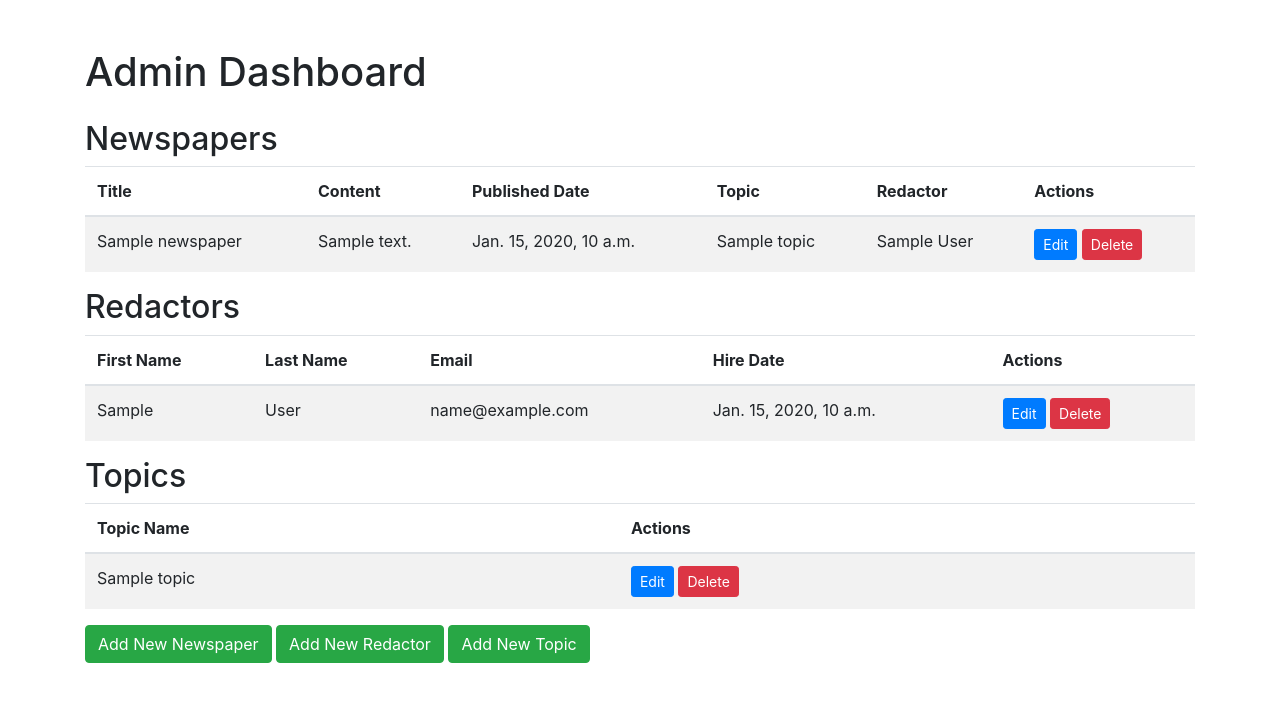
After one commit to zakotii/-Newspaper-Agency, a Django app: template newspaper_app/templates/admin_dashboard.html in a window 1280 px wide. The commit adds this page. Shown: the top 702 px of the page. Run offline with Django 4.2, Linux system fonts and the light colour scheme; the template is opened without the code that fills it: most values are stand-ins (such as "Sample title", 1, 10 or a date in 2020); some libraries are stand-ins or nearby versions.

Commit message:
added file admin_dashboard.html

```diff
--- /dev/null
+++ b/newspaper_app/templates/admin_dashboard.html
@@ -0,0 +1,100 @@
+<!DOCTYPE html>
+<html lang="en">
+<head>
+    <meta charset="UTF-8">
+    <meta name="viewport" content="width=device-width, initial-scale=1.0">
+    <title>Admin Dashboard</title>
+    <link href="https://stackpath.bootstrapcdn.com/bootstrap/4.3.1/css/bootstrap.min.css" rel="stylesheet">
+</head>
+<body>
+    <div class="container mt-5">
+        <h1 class="mb-4">Admin Dashboard</h1>
+
+        <!-- Газеты -->
+        <h2>Newspapers</h2>
+        <table class="table table-striped">
+            <thead>
+                <tr>
+                    <th>Title</th>
+                    <th>Content</th>
+                    <th>Published Date</th>
+                    <th>Topic</th>
+                    <th>Redactor</th>
+                    <th>Actions</th>
+                </tr>
+            </thead>
+            <tbody>
+                {% for newspaper in newspapers %}
+                <tr>
+                    <td>{{ newspaper.title }}</td>
+                    <td>{{ newspaper.content|truncatewords:10 }}</td>
+                    <td>{{ newspaper.published_date }}</td>
+                    <td>{{ newspaper.topic.name }}</td>
+                    <td>{{ newspaper.redactor.first_name }} {{ newspaper.redactor.last_name }}</td>
+                    <td>
+                        <a href="{% url 'newspaper_update' newspaper.pk %}" class="btn btn-primary btn-sm">Edit</a>
+                        <a href="{% url 'newspaper_delete' newspaper.pk %}" class="btn btn-danger btn-sm">Delete</a>
+                    </td>
+                </tr>
+                {% endfor %}
+            </tbody>
+        </table>
+
+        <!-- Редакторы -->
+        <h2>Redactors</h2>
+        <table class="table table-striped">
+            <thead>
+                <tr>
+                    <th>First Name</th>
+                    <th>Last Name</th>
+                    <th>Email</th>
+                    <th>Hire Date</th>
+                    <th>Actions</th>
+                </tr>
+            </thead>
+            <tbody>
+                {% for redactor in redactors %}
+                <tr>
+                    <td>{{ redactor.first_name }}</td>
+                    <td>{{ redactor.last_name }}</td>
+                    <td>{{ redactor.email }}</td>
+                    <td>{{ redactor.hire_date }}</td>
+                    <td>
+                        <a href="{% url 'redactor_update' redactor.pk %}" class="btn btn-primary btn-sm">Edit</a>
+                        <a href="{% url 'redactor_delete' redactor.pk %}" class="btn btn-danger btn-sm">Delete</a>
+                    </td>
+                </tr>
+                {% endfor %}
+            </tbody>
+        </table>
+
+        <!-- Темы -->
+        <h2>Topics</h2>
+        <table class="table table-striped">
+            <thead>
+                <tr>
+                    <th>Topic Name</th>
+                    <th>Actions</th>
+                </tr>
+            </thead>
+            <tbody>
+                {% for topic in topics %}
+                <tr>
+                    <td>{{ topic.name }}</td>
+                    <td>
+                        <a href="{% url 'topic_update' topic.pk %}" class="btn btn-primary btn-sm">Edit</a>
+                        <a href="{% url 'topic_delete' topic.pk %}" class="btn btn-danger btn-sm">Delete</a>
+                    </td>
+                </tr>
+                {% endfor %}
+            </tbody>
+        </table>
+
+        <!-- Кнопки для создания новых записей -->
+        <a href="{% url 'newspaper_create' %}" class="btn btn-success">Add New Newspaper</a>
+        <a href="{% url 'redactor_create' %}" class="btn btn-success">Add New Redactor</a>
+        <a href="{% url 'topic_create' %}" class="btn btn-success">Add New Topic</a>
+
+    </div>
+</body>
+</html>
```
Also changed, not shown: Newspaper_Agency/urls.py (+16 -1 lines), Newspaper_Agency/views.py (+74 -1 lines), newspaper_app/templates/includes/sidebar.html (+13 -4 lines), db.sqlite3.
